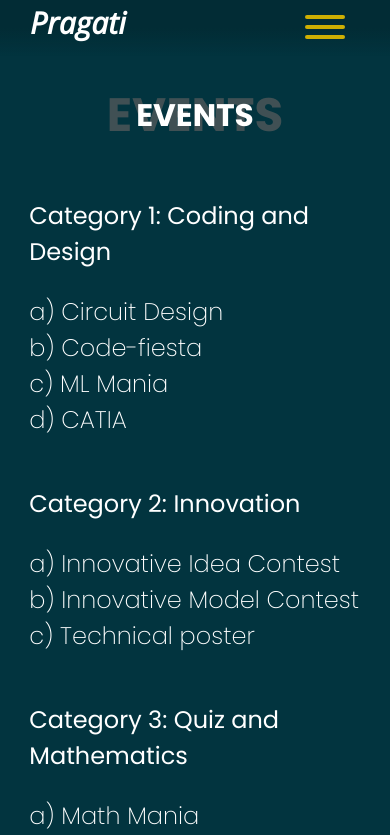
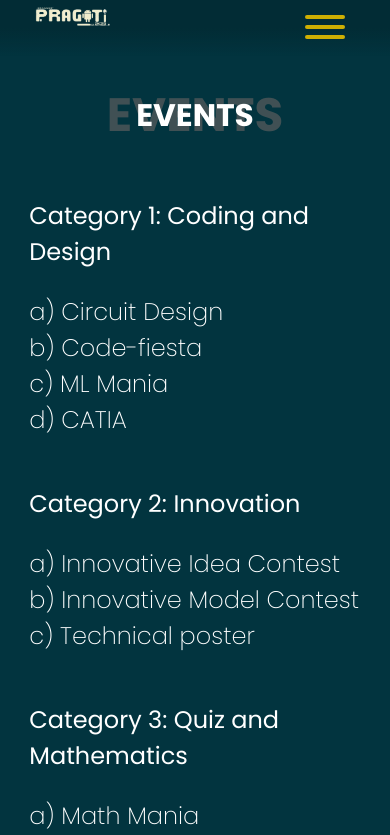
Before and after one commit to am-here/PRAGATI, a React (Create React App) app: page /rules in a window 390 px wide. Shown: the top 835 px of the page. Built offline with nearby package versions, Linux system fonts and the light colour scheme; a web font is replaced by a local one.

Commit message:
logo added

```diff
--- a/src/components/Footer/footer.css
+++ b/src/components/Footer/footer.css
@@ -23,8 +23,9 @@
     flex-basis: 15%;
 }
 .logo{
-    width: 80px;
-    margin-bottom: 10px;
+    width: 60%;
+    margin-bottom: 5px;
+    margin-left: 2px;
 }
 .col h3{
     width: fit-content;
--- a/src/components/Footer/index.js
+++ b/src/components/Footer/index.js
@@ -1,6 +1,8 @@
 import React from "react";
 import { Link } from "react-router-dom";
 import { HashLink } from "react-router-hash-link";
+import logoPragati from "../../resources/pragati-bg.png";
+
 import "./footer.css";
 function Footer() {
   return (
@@ -8,12 +10,13 @@ function Footer() {
       <footer className="footer">
         <div className="row">
           <div className="col">
-            <img
+            {/* <img
               src={require(`../../resources/demo_logo.png`)}
               alt="Logo"
               className="logo"
               draggable={false}
-            />
+            /> */}
+            <img src={logoPragati} alt="LOGO" className="logo" />
             <p>
               Pragati gives young minds an opportunity to showcase their skills
               and compete with other likeminded individuals and the best talent
--- a/src/components/HeroSection/HeroSection.js
+++ b/src/components/HeroSection/HeroSection.js
@@ -3,6 +3,7 @@ import TextScrambler from "react-scramble-text";
 import "react-scramble-text/dist/index.css";
 
 import Header_img from "../../resources/p.gif";
+// import logoPragati from "../../resources/pragati-bg.png";
 import "./HeroSection.css";
 
 function HeroSection() {
@@ -63,6 +64,9 @@ function HeroSection() {
         <h1 className="HeroSectionHeading">
           pragati <span className="HeroSectionHeadingSpan">2023</span>
         </h1>
+        {/* <h1 className="HeroSectionHeading">
+          <img src={logoPragati} alt="LOGO" className="nav-logo" />
+        </h1> */}
         <TextScrambler phrases={phrases} speed={20} pauseTime={800} />
         <section className="countDays">
           <ul className="countDown">
--- a/src/components/Navbar/Navbar.css
+++ b/src/components/Navbar/Navbar.css
@@ -24,17 +24,25 @@
   height: 80px;
 }
 .nav-logo {
-  width: 40px;
+  width: 100%;
+  /* width: 20rem; */
+  height: auto;
   object-fit: contain;
-  margin-left: 50px;
+  /* margin-left: 50px; */
+  border-radius: 1rem;
+  font-size: large;
+  /* max-width: 100%; */
+
+
 }
-.logo {
-  font-size: 50px;
+/* .logo {
+  /* width: 100%;
+  font-size: 5rem;
   color: white;
   font-family: "Open Sans", sans-serif;
   font-weight: bold;
-  /* color: rgb(206, 175, 3); */
-}
+  /* color: rgb(206, 175, 3);
+} */
 .nav-items {
   margin-right: 30px;
 }
@@ -105,8 +113,9 @@
   .nav-items {
     display: block;
   }
-  .logo {
-    font-size: 30px;
+  .nav-logo {
+    width: 40%;
+    padding-bottom: 1rem;
   }
   .navbar {
     width: 100%;
--- a/src/components/Navbar/Navbar.jsx
+++ b/src/components/Navbar/Navbar.jsx
@@ -1,6 +1,7 @@
 import React, { useState, useEffect } from "react";
 import { HashLink } from "react-router-hash-link";
 import { Link } from "react-router-dom";
+import logoPragati from "../../resources/pragati-bg.png";
 
 import "./Navbar.css";
 import "./Hambarger.css";
@@ -29,8 +30,8 @@ function Navbar({ menu, setMenu }) {
       <div className="nav-container">
         <div className="logo-menu">
           <Link to="/" className="logo">
-            {/* <img src={logo} alt="LOGO" className="nav-logo" /> */}
-            Pragati
+            <img src={logoPragati} alt="LOGO" className="nav-logo" />
+            {/* Pragati */}
           </Link>
           <div className="menu-btn" onClick={() => handleClick("Home")}>
             <button
```
Also changed, not shown: src/resources/pragati-bg.png (added), 1 other file (tests, documents, lock files or other folders).
